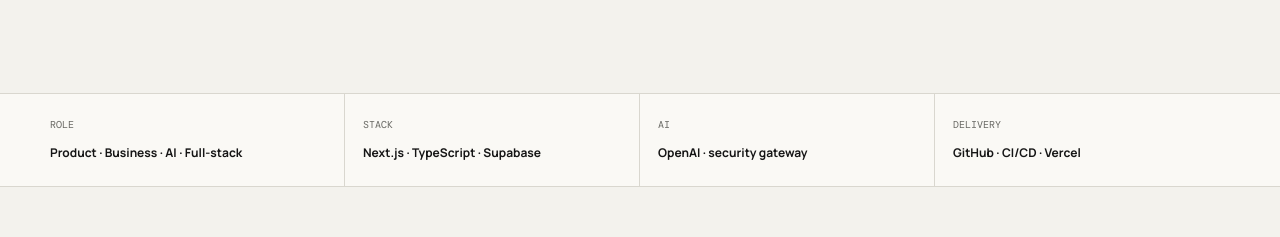
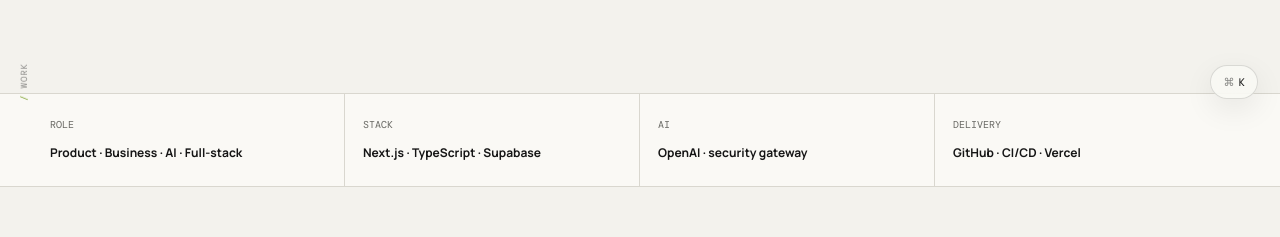
Before and after one commit to Mr-TDG/trystan-portfolio, a Next.js app: page /nova in a window 1280 px wide. Shown: the part 679-916 px from the top of the page. Built offline with nearby package versions, Linux system fonts and the light colour scheme.

Commit message:
feat: add interaction layer to NOVA case study

```diff
--- a/app/nova/page.tsx
+++ b/app/nova/page.tsx
@@ -1,3 +1,5 @@
+import InteractiveShell from "../components/InteractiveShell";
+
 const sections = [
   {
     number: "01",
@@ -33,7 +35,8 @@
 
 export default function NovaCaseStudy() {
   return (
-    <main className="case-study">
+    <InteractiveShell>
+      <main className="case-study">
       <nav className="nav shell case-nav">
         <a className="brand" href="/">TDG<span>.</span></a>
         <div className="case-nav-links">
@@ -42,7 +45,7 @@
         </div>
       </nav>
 
-      <section className="case-hero shell">
+      <section className="case-hero shell" data-reveal>
         <div className="eyebrow"><span className="status-dot" /> Featured case study · NOVA</div>
         <h1>Building a SaaS<br /><em>from the business problem up.</em></h1>
         <p>
@@ -55,7 +58,7 @@
         </div>
       </section>
 
-      <section className="case-stats">
+      <section className="case-stats" data-reveal>
         <div className="shell case-stats-grid">
           <div><span>Role</span><strong>Product · Business · AI · Full-stack</strong></div>
           <div><span>Stack</span><strong>Next.js · TypeScript · Supabase</strong></div>
@@ -64,7 +67,7 @@
         </div>
       </section>
 
-      <section className="case-content shell">
+      <section className="case-content shell" data-reveal>
         <div className="case-intro">
           <span className="section-label">The build</span>
           <h2>Not a tutorial project.<br /><em>A real product under iteration.</em></h2>
@@ -88,7 +91,7 @@
         </div>
       </section>
 
-      <section className="case-architecture dark-section">
+      <section className="case-architecture dark-section" data-reveal>
         <div className="shell">
           <div className="section-label light">System thinking</div>
           <div className="architecture">
@@ -108,7 +111,7 @@
         </div>
       </section>
 
-      <section className="case-close shell">
+      <section className="case-close shell" data-reveal>
         <div className="section-label">What&apos;s next</div>
         <h2>V2 moves from business operations to <em>organization management.</em></h2>
         <p>
@@ -118,6 +121,7 @@
         </p>
         <a className="text-link" href="/">Return to portfolio <span>↗</span></a>
       </section>
-    </main>
+      </main>
+    </InteractiveShell>
   );
 }
```
